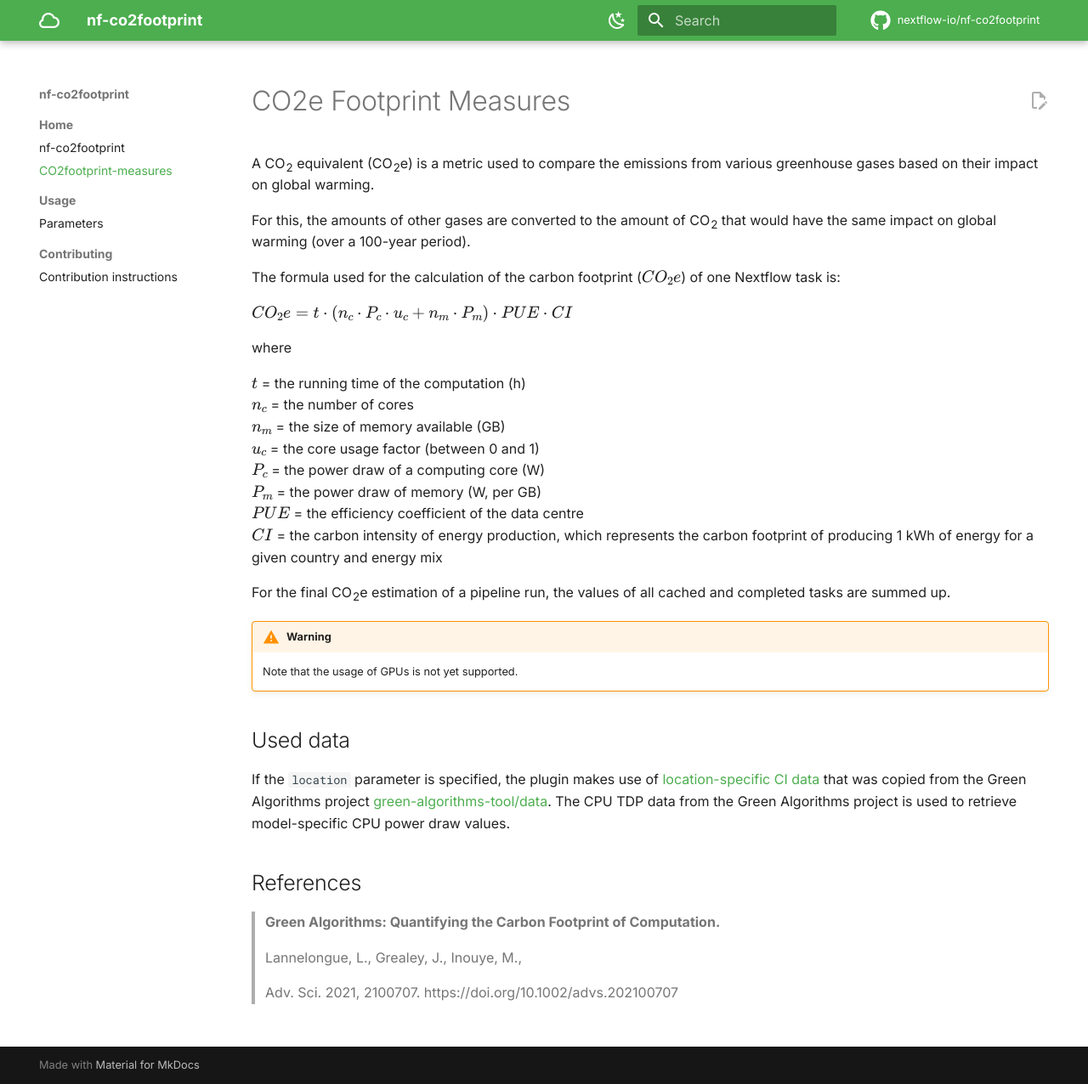
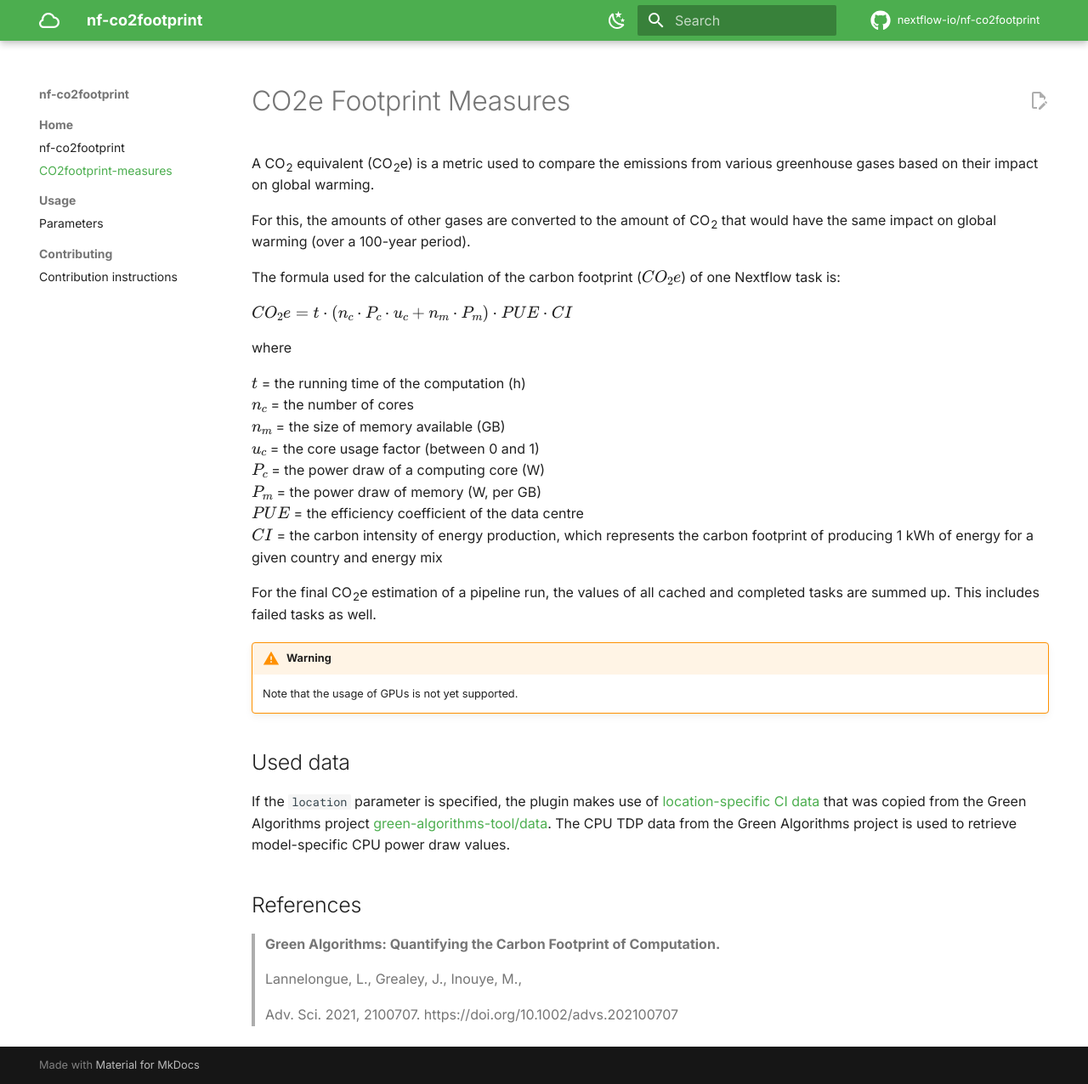
Before and after one commit to nextflow-io/nf-co2footprint, an MkDocs documentation site: the page built from docs/co2footprint.md, in a window 1280 px wide and 1276 px high. Shown: the whole window at 85% size. Built offline with MkDocs 1.6.1 and Material for MkDocs 9.7.7, drawn with Linux system fonts in a browser that asks for light colours; comment, search, counter and statistics services are not loaded.

Commit message:
Mention in docs failed tasks will be included

```diff
--- a/docs/co2footprint.md
+++ b/docs/co2footprint.md
@@ -27,6 +27,7 @@ where
 **$CI$** = the carbon intensity of energy production, which represents the carbon footprint of producing 1 kWh of energy for a given country and energy mix
 
 For the final CO<sub>2</sub>e estimation of a pipeline run, the values of all cached and completed tasks are summed up.
+This includes failed tasks as well.
 
 !!! warning
 
```
